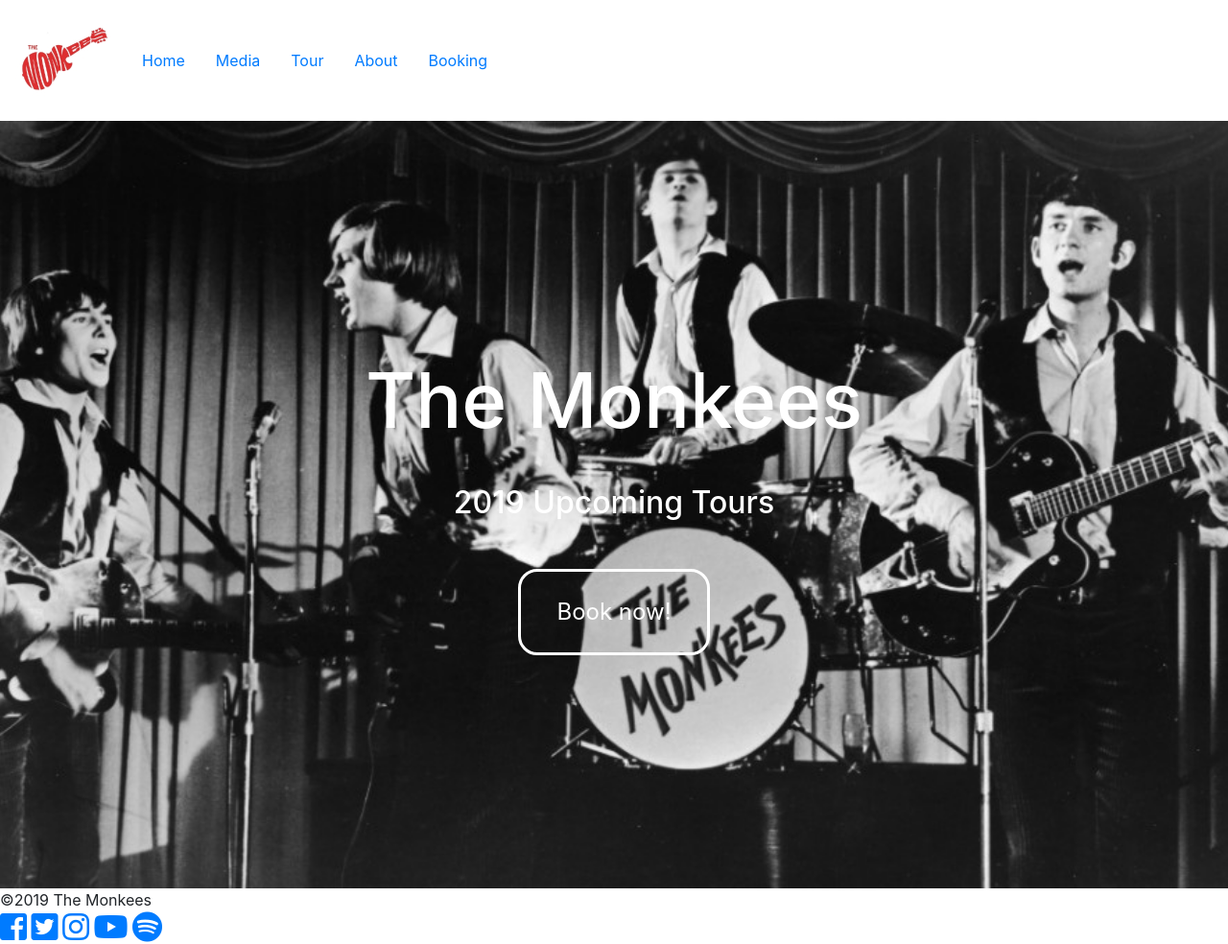
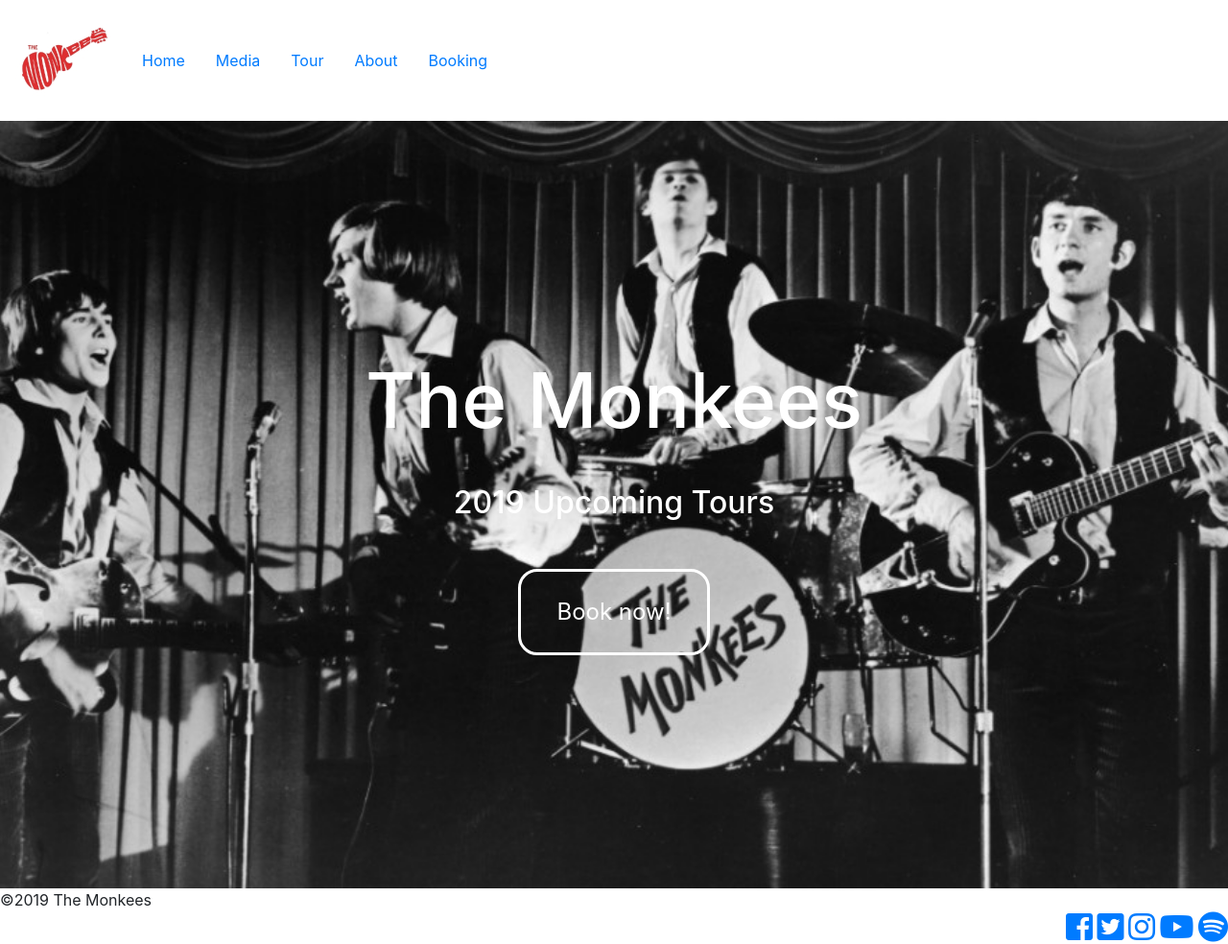
Before and after one commit to Code-Institute-Submissions/user-centric-assg, a plain HTML site: page index.html in a window 1280 px wide. Shown: the whole page at 96% size. Drawn offline with nearby package versions, Linux system fonts and the light colour scheme.

Commit message:
align the social footer to the right

```diff
--- a/assets/css/style.css
+++ b/assets/css/style.css
@@ -59,3 +59,6 @@
     background-repeat: no-repeat;
     background-attachment: fixed;
 }
+#social{
+    text-align: right;
+}
```
